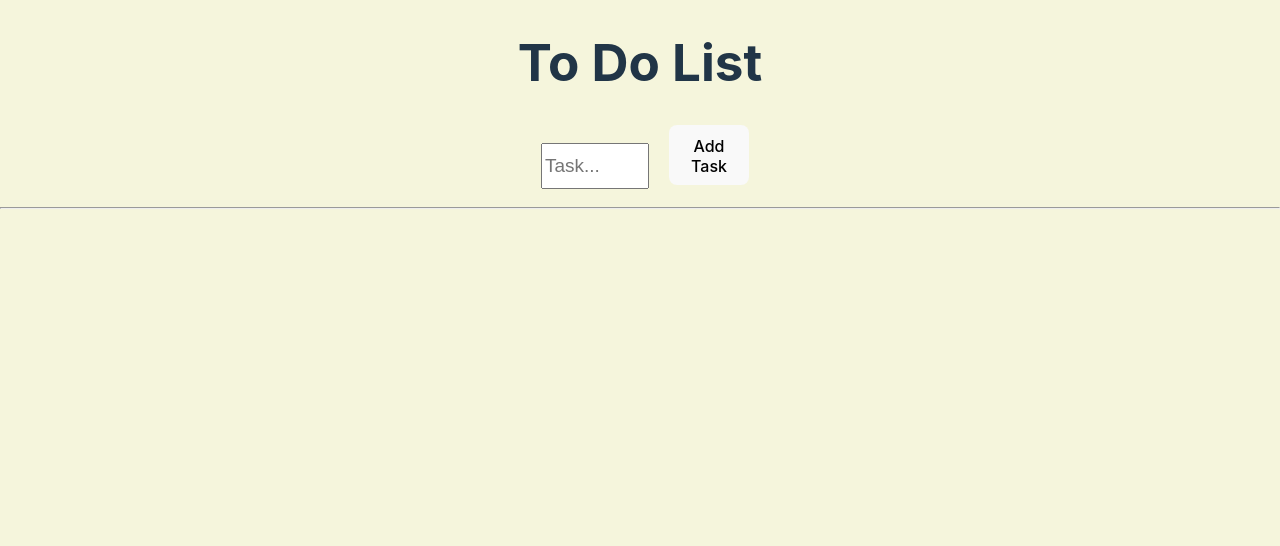
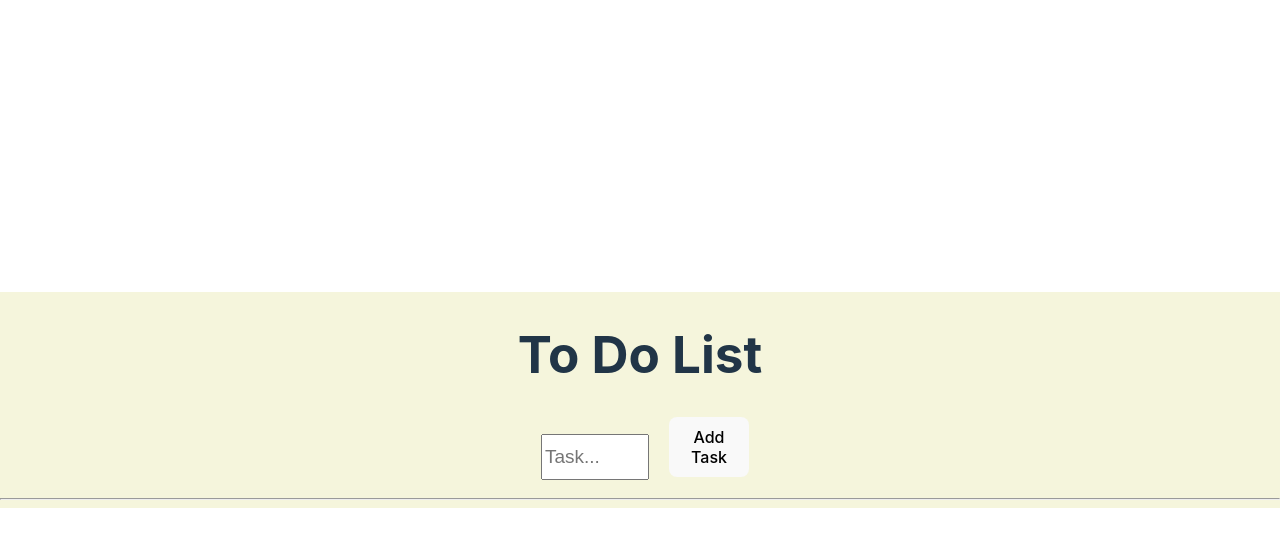
Before and after one commit to madelyn4241/ToDo, a React (Vite) app: page / in a window 1280 px wide. Shown: the top 546 px of the page. Built offline with nearby package versions, Linux system fonts and the light colour scheme.

Commit message:
Update App.css

```diff
--- a/src/App.css
+++ b/src/App.css
@@ -1,6 +1,6 @@
 #root {
-  height: 100rem;
-  width: 100rem;
+  height: 100%;
+  width: 100%;
   text-align: center;
   background-color: #f5f5dc;
 }
```
